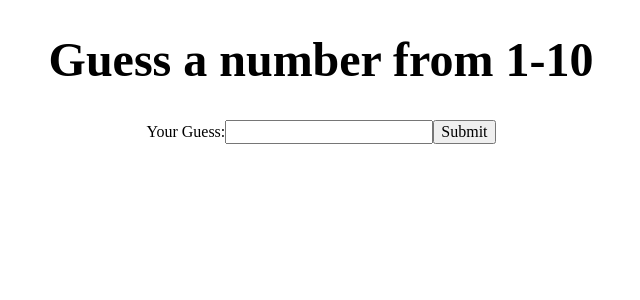
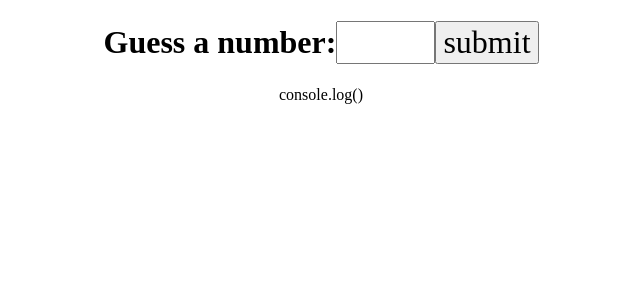
Before and after one commit to EB-Joel/NumberGuessingSite, a React (Create React App) app in the folder number-guessing/: page / in a window 1280 px wide. Shown: the top 300 px of the page, without its empty margins (319-959 px from the left). Built offline with nearby package versions, Linux system fonts and the light colour scheme.

Commit message:
numberguessing form created
Form component created. form prop state now moved up to parent numbergame

```diff
--- a/number-guessing/src/App.js
+++ b/number-guessing/src/App.js
@@ -1,6 +1,6 @@
 import React from 'react';
 import 'tachyons';
-import TextBox from './TextBox';
+
 
 
 class App extends React.Component {
@@ -8,7 +8,7 @@ class App extends React.Component {
         return(
         <div className='tc'>
             <h1 className='f1'>Guess a number from 1-10</h1>
-            <TextBox />
+
         </div>
             );
     }
--- /dev/null
+++ b/number-guessing/src/NumberForm.js
@@ -0,0 +1,36 @@
+import React from "react";
+
+class NumberForm extends React.Component{
+    constructor(props){
+        super(props)
+        this.state ={value:undefined}
+
+        this.formSubmitted = this.formSubmitted.bind(this);
+        this.handleChange = this.handleChange.bind(this);
+
+    }
+
+    formSubmitted(numguess){
+        this.props.formSubmit(this.state.value);
+        numguess.preventDefault();
+    }
+
+    handleChange(event){
+        this.setState({value: event.target.value});
+    }
+
+    render(){
+        return(
+            <form>
+                <label>
+                    Guess a number:
+                    <input value={this.state.value} onChange={this.handleChange} type="number" min="1" max="10"/>
+                </label>
+                <button className="btn btn-primary" onClick={this.formSubmitted}>submit</button>
+            </form>
+        )
+    }
+
+}
+
+export default NumberForm;
--- a/number-guessing/src/NumberGame.js
+++ b/number-guessing/src/NumberGame.js
@@ -1,10 +1,30 @@
 import React from "react";
-import TextBox from "./TextBox";
+import NumberForm from "./NumberForm";
+import "tachyons";
+
 
 class NumberGame extends React.Component{
     constructor(props){
-        super(props)
-        this.state
+    super(props);
+    this.state ={guess: undefined};
+
+    this.handleForm = this.handleForm.bind(this);
+
     }
 
+    handleForm(formguess){
+        this.setState({guess: formguess});
+    }
+
+    render(){
+        return (
+            <div className='tc'>
+                <h1> <NumberForm formSubmit={this.handleForm} /></h1>
+               console.log({this.state.guess})
+            </div>
+        );
+    }
 }
+
+
+export default NumberGame;
--- a/number-guessing/src/TextBox.js
+++ /dev/null
@@ -1,29 +0,0 @@
-import React from "react";
-
-class TextBox extends React.Component {
-    constructor(props) {
-        super(props);
-        this.state = {value: ''};
-        this.handleChange = this.handleChange.bind(this);
-        this.handleSubmit = this.handleSubmit.bind(this);
-      }
-
-      handleChange(event) {    this.setState({value: event.target.value});  }
-      handleSubmit(event) {
-        alert('Your Guess was submitted: ' + this.state.value);
-        event.preventDefault();
-      }
-
-      render() {
-        return (
-          <form onSubmit={this.handleSubmit}>
-           <label>
-              Your Guess:
-              <input type="text" value={this.state.value} onChange={this.handleChange} />
-            </label>
-            <input type="submit" value="Submit" />
-          </form>);
-    }
-}
-
-export default TextBox;
--- a/number-guessing/src/index.js
+++ b/number-guessing/src/index.js
@@ -1,13 +1,15 @@
 import React from 'react';
 import ReactDOM from 'react-dom/client';
-
-import App from './App';
+import NumberGame from './NumberGame';
+// import App from './App';
 import reportWebVitals from './reportWebVitals';
+import "tachyons";
 
 const root = ReactDOM.createRoot(document.getElementById('root'));
 root.render(
   <React.StrictMode>
-    <App />
+    <NumberGame />
+
   </React.StrictMode>
 );
 
```
